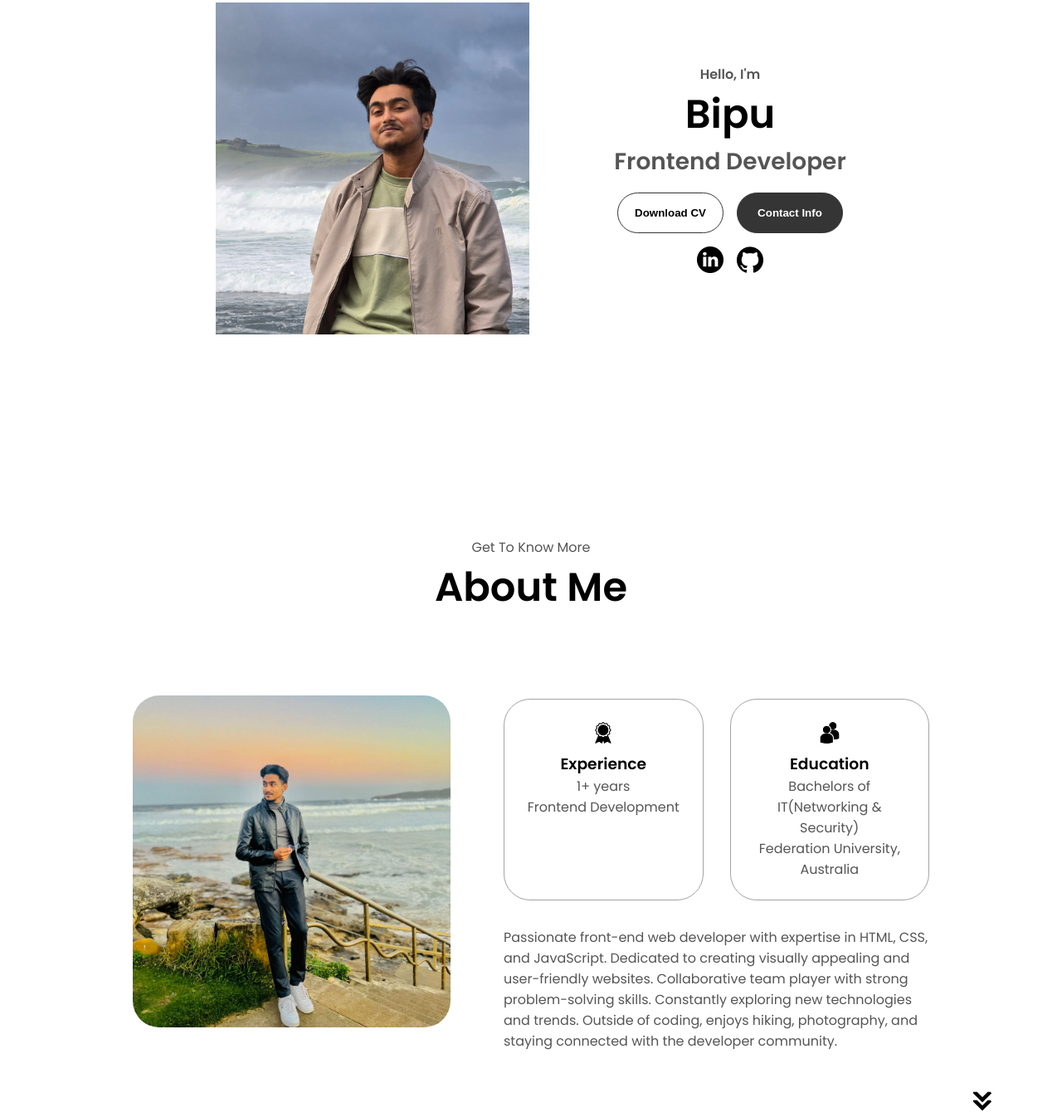
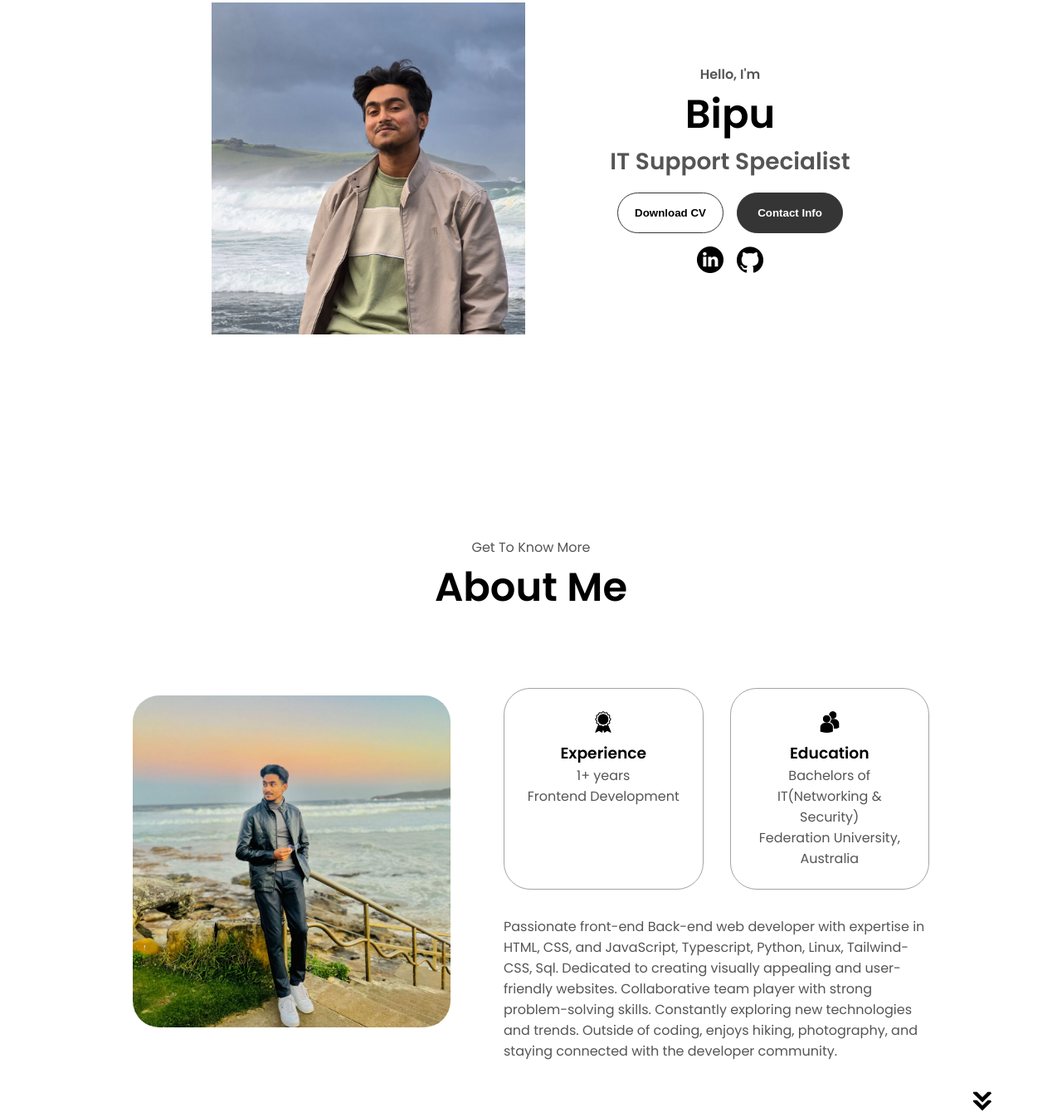
Before and after one commit to Bipu2937/My-Portfolio-Website, a plain HTML site: page index.html in a window 1280 px wide. Shown: the part 281-1627 px from the top of the page at 83% size. Drawn offline with Linux system fonts and the light colour scheme.

Commit message:
Update index.html

```diff
--- a/index.html
+++ b/index.html
@@ -46,7 +46,7 @@
       <div class="section__text">
         <p class="section__text__p1">Hello, I'm</p>
         <h1 class="title">Bipu</h1>
-        <p class="section__text__p2">Frontend Developer</p>
+        <p class="section__text__p2">IT Support Specialist</p>
         <div class="btn-container">
           <button
             class="btn btn-color-2"
@@ -108,7 +108,7 @@
           </div>
           <div class="text-container">
             <p>
-              Passionate front-end web developer with expertise in HTML, CSS, and JavaScript.
+              Passionate front-end Back-end web developer with expertise in HTML, CSS, and JavaScript, Typescript, Python, Linux, Tailwind-CSS, Sql.
               Dedicated to creating visually appealing and user-friendly websites. Collaborative team
               player with strong problem-solving skills. Constantly exploring new technologies and trends.
               Outside of coding, enjoys hiking, photography, and staying connected with the developer community.
```
